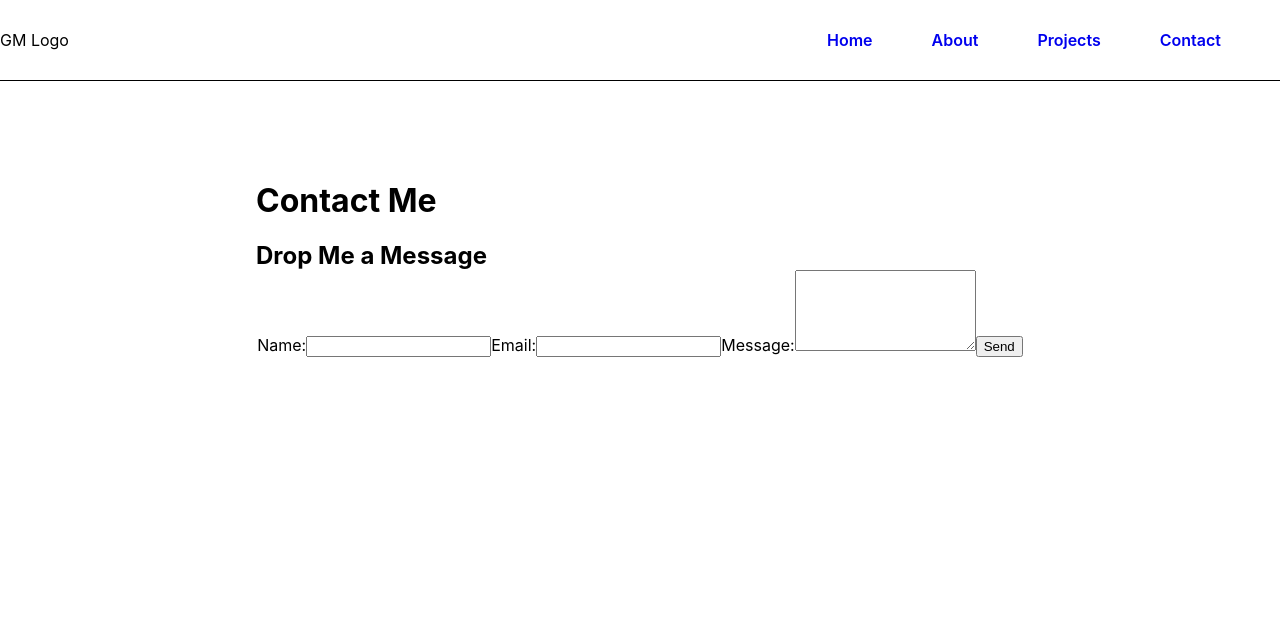
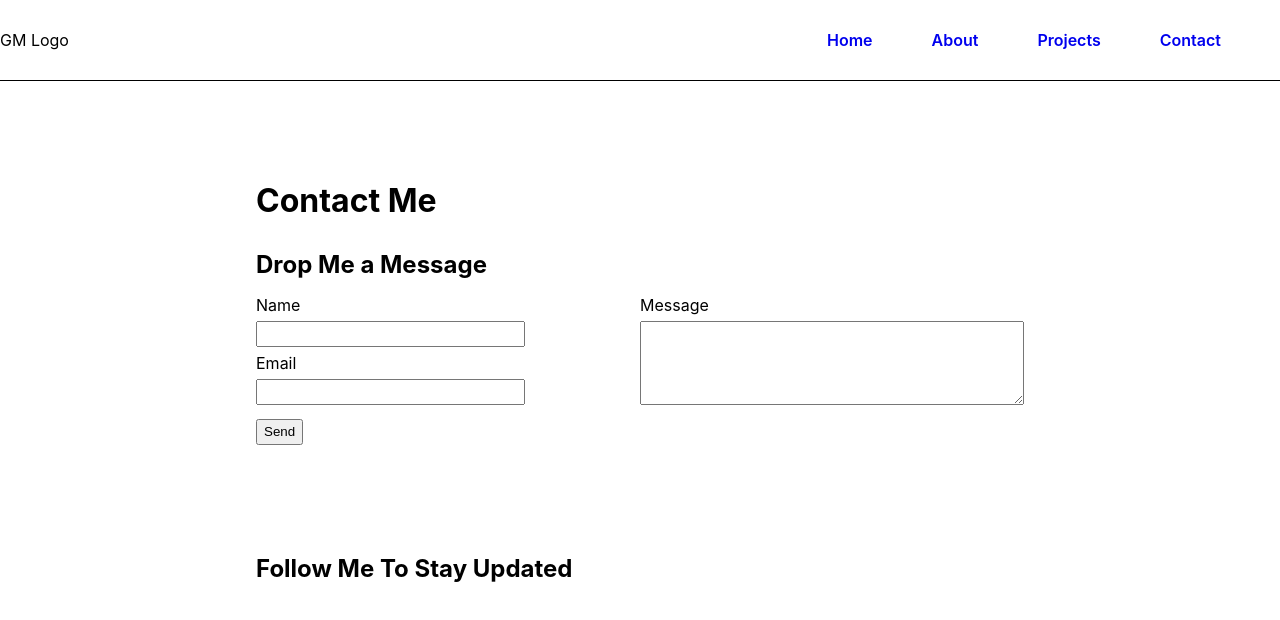
Before and after one commit to Gustavo0623/Gustavo-M-Portfolio, a React (Create React App) app in the folder frontend/: page /contact in a window 1280 px wide. Shown: the top 620 px of the page. Built offline with nearby package versions, Linux system fonts and the light colour scheme.

Commit message:
contact page update: section added, and smalll changes to styling on contact and other pages

```diff
--- a/frontend/src/App.css
+++ b/frontend/src/App.css
@@ -198,3 +198,60 @@ cursor: pointer;
   text-align: center;
   flex: 1;
 }
+
+/* Contact Me */
+
+#msg-form {
+  width: 100%;
+  display: flex;
+  flex-wrap: wrap;
+  flex-direction: row;
+}
+
+#msg-area, #socials {
+  width: 100%;
+}
+
+#drop {
+  line-height: 2em;
+}
+
+#msg-form > button {
+  line-height: 1.5em;
+  margin-top: 1em;
+}
+
+#form-split {
+  line-height: 2em;
+  flex-basis: 100%;
+  display: flex;
+  flex-direction: row;
+  justify-content: space-between;
+}
+
+#user-info, #msg-content {
+  box-sizing: border-box;
+  display: flex;
+  flex-direction: column;
+}
+
+#user-info {
+  flex-basis: 35%;
+}
+
+#msg-content {
+  flex-basis: 50%;
+  height: 100%;
+}
+
+input {
+  height: 1.5em;
+}
+
+textarea {
+  height: 100%;
+}
+
+#socials {
+  margin-top: 100px;
+}
--- a/frontend/src/components/Form.js
+++ b/frontend/src/components/Form.js
@@ -23,17 +23,23 @@ function ContactForm() {
     };
 
     return (
-        <form onSubmit={handleSubmit}>
-            <label htmlFor="name">Name:</label>
-            <input type="text" id="name" name="user_name" value={user_name} onChange={(event) => setName(event.target.value)} required />
+        <form id='msg-form' onSubmit={handleSubmit}>
 
-            <label htmlFor="email">Email:</label>
-            <input type="email" id="email" name="user_email" value={user_email} onChange={(event) => setEmail(event.target.value)} required />
+            <div id='form-split'>
+                <div id='user-info'>
+                    <label htmlFor="name">Name</label>
+                    <input type="text" id="name" name="user_name" value={user_name} onChange={(event) => setName(event.target.value)} required />
 
-            <label htmlFor="message">Message:</label>
-            <textarea id="message" name="message" rows="5" value={message} onChange={(event) => setMessage(event.target.value)} required></textarea>
+                    <label htmlFor="email">Email</label>
+                    <input type="email" id="email" name="user_email" value={user_email} onChange={(event) => setEmail(event.target.value)} required />
+                </div>
+                <div id='msg-content'>
+                    <label htmlFor="message">Message</label>
+                    <textarea id="message" name="message" rows="5" value={message} onChange={(event) => setMessage(event.target.value)} required></textarea>
+                </div>
+            </div>
+            <button type="submit">Send</button>
 
-            <button type="submit">Send</button>
         </form>
     );
 }
--- a/frontend/src/places/About.js
+++ b/frontend/src/places/About.js
@@ -3,7 +3,7 @@ const About = () => {
         <main id='about'>
             <h1 id='title'>Who Is Gustavo Martinez?</h1>
             {/* potential showcase styling similar to home projects, to keep styling consistent */}
-            <h2>My Mission</h2>
+            <h2 id='drop'>My Mission</h2>
             <p className='msg'>
                 As a software developer, my mission is to use my skills and creativity to build innovative and user-friendly software solutions that make a positive impact on people's lives.
                 I believe in constantly learning and adapting to new technologies and methodologies, and in working collaboratively with my team and clients to deliver high-quality results.
--- a/frontend/src/places/Contact.js
+++ b/frontend/src/places/Contact.js
@@ -5,8 +5,14 @@ const Contact = () => {
     return (
         <main id='about'>
             <h1>Contact Me</h1>
-            <h2>Drop Me a Message</h2>
-            <ContactForm/>
+            <div id='msg-area'>
+                <h2 id='drop'>Drop Me a Message</h2>
+                <ContactForm/>
+            </div>
+
+            <div id='socials'>
+                <h2 id='drop'>Follow Me To Stay Updated</h2>
+            </div>
         </main>
     );
 }
```
